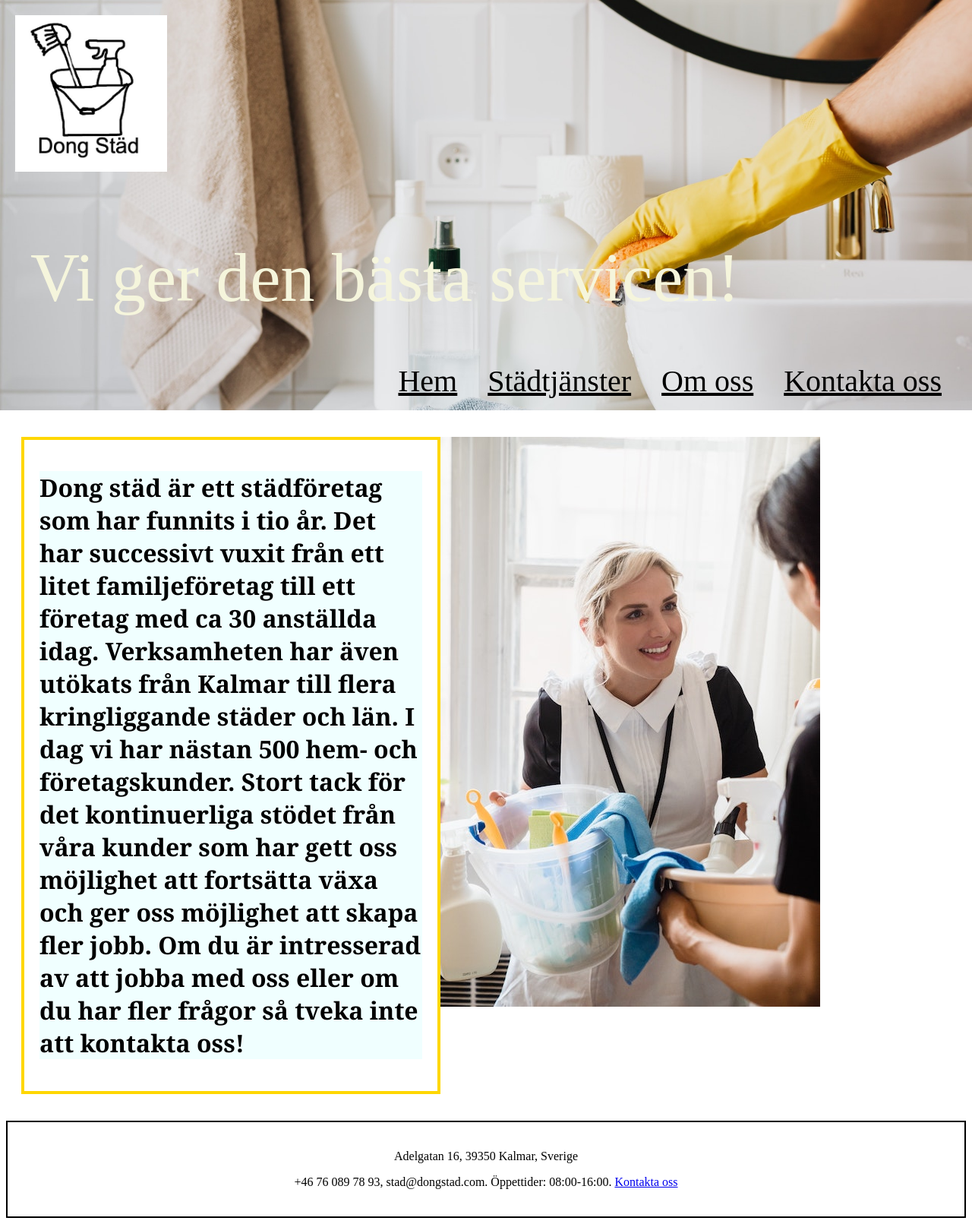
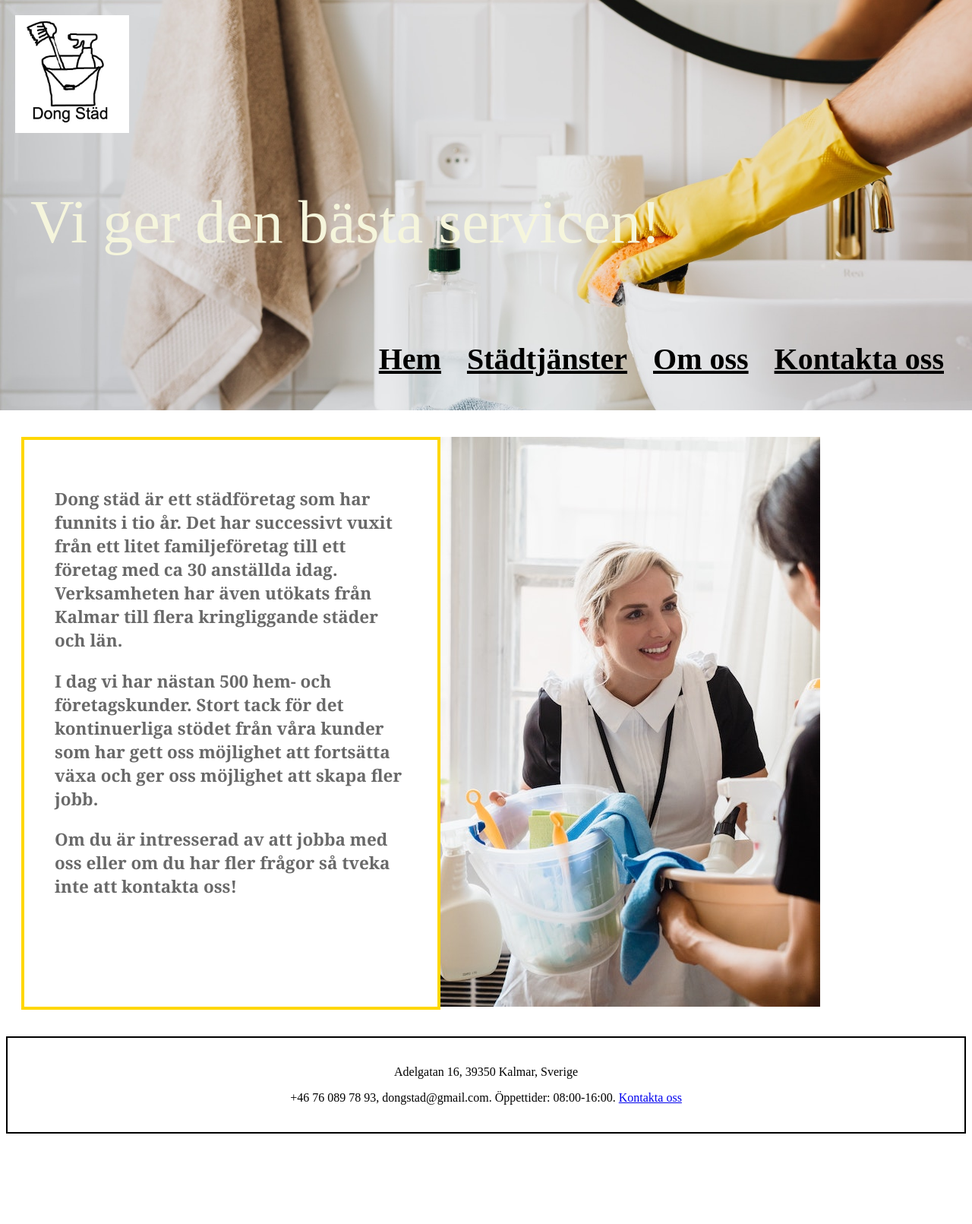
Before and after one commit to DongzhuTan93/1ME321-U3-cleaningCompany-HTML-CSS, a plain HTML site: page about-us.html in a window 1280 px wide. Shown: the whole page at 76% size. After the commit the page ends 1500 px from the top, so only its background shows below. Drawn offline with Linux system fonts and the light colour scheme.

Commit message:
Fix layout

```diff
--- a/about-us.html
+++ b/about-us.html
@@ -25,7 +25,11 @@
     <div class="wrapper">
         <main>
             <div id="box1">
-                <h1>Dong städ är ett städföretag som har funnits i tio år. Det har successivt vuxit från ett litet familjeföretag till ett företag med ca 30 anställda idag. Verksamheten har även utökats från Kalmar till flera kringliggande städer och län. I dag vi har nästan 500 hem- och företagskunder. Stort tack för det kontinuerliga stödet från våra kunder som har gett oss möjlighet att fortsätta växa och ger oss möjlighet att skapa fler jobb. Om du är intresserad av att jobba med oss eller om du har fler frågor så tveka inte att kontakta oss!</h1>
+                <div class="contain">
+                    <h3>Dong städ är ett städföretag som har funnits i tio år. Det har successivt vuxit från ett litet familjeföretag till ett företag med ca 30 anställda idag. Verksamheten har även utökats från Kalmar till flera kringliggande städer och län. </h3>
+                    <h3>I dag vi har nästan 500 hem- och företagskunder. Stort tack för det kontinuerliga stödet från våra kunder som har gett oss möjlighet att fortsätta växa och ger oss möjlighet att skapa fler jobb. </h3>
+                    <h3>Om du är intresserad av att jobba med oss eller om du har fler frågor så tveka inte att kontakta oss!</h3>
+                </div>
             </div>
             <div id="box2">
                 <a href="contact-us.html" target="_blank"><img src="/img/about-us.jpg" alt="about us"></a>
@@ -33,7 +37,7 @@
         </main>
         <footer>
             <p>Adelgatan 16, 39350 Kalmar, Sverige</p>
-            <p>+46 76 089 78 93, stad@dongstad.com. Öppettider: 08:00-16:00. <a href="contact-us.html">Kontakta oss</a></p>
+            <p>+46 76 089 78 93, dongstad@gmail.com. Öppettider: 08:00-16:00. <a href="contact-us.html">Kontakta oss</a></p>
         </footer>
     </div>
 </body>
--- a/css/home-page.css
+++ b/css/home-page.css
@@ -12,7 +12,7 @@ body {
 }
 
 .logo {
-    width: 200px;
+    width: 150px;
 }
 
 
@@ -28,12 +28,16 @@ h2 {
     color:black;
 }
 
+h3 {
+    color:dimgray;
+}
+
 .top {
-    margin-top: 4rem;
-    margin-bottom: 10px;
+    margin-top: 3rem;
+    margin-bottom: 50px;
     padding: 20px;
     color: beige;
-    font-size: 90px;
+    font-size: 80px;
 }
 
 .contain {
@@ -50,8 +54,9 @@ nav ul {
 }
 
 nav ul li {
-    padding: 10px;
-    margin: 5px 10px;
+    padding: 15px;
+    margin: 10px 2px;
+    font-weight: bold;
 }
 
 nav ul li a {
@@ -61,7 +66,7 @@ nav ul li a {
 }
 
 nav ul li:hover {
-    background-color:antiquewhite;
+    background-color:beige;
     overflow: hidden;
 }
 
```
Also changed, not shown: big-clean.html (+3 -3 lines), clean-service.html (+1 -1 lines), company-clean.html (+3 -3 lines), contact-us.html (+2 -2 lines), css/clean-type.css (+5 -5 lines), home-clean.html (+3 -3 lines), index.html (+8 -8 lines).
